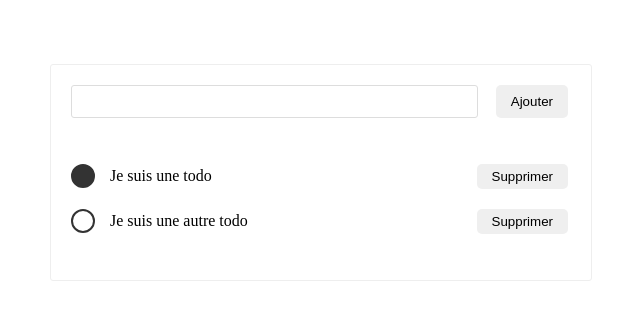
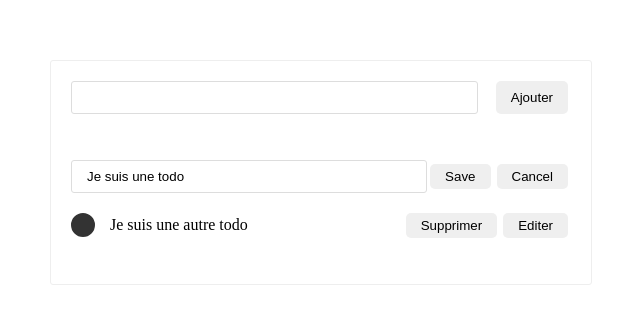
Before and after one commit to Magali-Rezeau/Practical-Work-Javascript, a website built with webpack: page TodoList/src/index.html in a window 1280 px wide. Shown: the part 228-552 px from the top of the page, without its empty margins (319-959 px from the left). Built offline with nearby package versions, Linux system fonts and the light colour scheme.

Commit message:
edit a todo

```diff
--- a/TodoList/src/index.js
+++ b/TodoList/src/index.js
@@ -7,11 +7,13 @@ const input = document.querySelector('input');
 const todos = [
   {
     text: "Je suis une todo",
-    done: true
+    done: false,
+    editMode: true
   },
   {
     text: "Je suis une autre todo",
-    done: false
+    done: true,
+    editMode: false
   }
 ];
 
@@ -24,7 +26,13 @@ form.addEventListener('submit', (event) => {
 
 const displayTodo = () => {
   const todoNode = todos.map((todo, index) => {
-    return createTodoElement(todo, index);
+    console.log(todo.editMode);
+    if(todo.editMode) {
+      return createTodoEditElement(todo, index);
+    }else {
+      return createTodoElement(todo, index);
+      console.log(todo);
+    }
   });
   ul.innerHTML = "";
   ul.append(...todoNode);
@@ -33,18 +41,24 @@ const displayTodo = () => {
 const createTodoElement = (todo, index) => {
   const li = document.createElement('li');
   const deleteButton = document.createElement('button');
+  const editButton = document.createElement('button');
   deleteButton.innerHTML = "Supprimer";
+  editButton.innerHTML = "Editer";
 
   deleteButton.addEventListener("click", event => {
     event.stopPropagation();
     deleteTodo(index);
+  });
+  editButton.addEventListener("click", event => {
+    event.stopPropagation();
+    toggleEditMode(index);
   });
 
   li.innerHTML = `
     <span class="todo${ todo.done ? " done" : ""}"></span>
     <p>${ todo.text }</p>
   `;
-  li.appendChild(deleteButton);
+  li.append(deleteButton, editButton);
 
   li.addEventListener("click", event => {
     toggleTodo(index);
@@ -53,8 +67,32 @@ const createTodoElement = (todo, index) => {
   return li;
 };
 
+const createTodoEditElement = (todo, index) => {
+  const li = document.createElement('li');
+  const input = document.createElement('input');
+  input.type = "text";
+  input.value = todo.text;
+  const saveButton = document.createElement('button');
+  saveButton.innerHTML = "Save";
+  const cancelButton = document.createElement('button');
+  cancelButton.innerHTML = "Cancel";
 
-const addTodo = (text) => {
+  saveButton.addEventListener("click", event => {
+    event.stopPropagation();
+    editTodo(index, input);
+  });
+
+  cancelButton.addEventListener("click", event => {
+    event.stopPropagation();
+    toggleEditMode(index);
+  });
+
+  li.append(input, saveButton, cancelButton);
+
+  return li;
+};
+
+const addTodo = text => {
   todos.push(
     {
       text,
@@ -64,14 +102,26 @@ const addTodo = (text) => {
   displayTodo();
 };
 
-const deleteTodo = (index) => {
+const deleteTodo = index => {
   todos.splice(index, 1);
   displayTodo();
 };
 
-const toggleTodo = (index) => {
+const toggleTodo = index => {
   todos[index].done = !todos[index].done;
   displayTodo();
 };
 
+const editTodo = (index, input) => {
+  const value = input.value;
+  todos[index].text = value;
+  todos[index].editMode = !todos[index].editMode;
+  displayTodo();
+};
+
+const toggleEditMode = index => {
+  todos[index].editMode = !todos[index].editMode;
+  displayTodo();
+}
+
 displayTodo();
--- a/TodoList/src/style.css
+++ b/TodoList/src/style.css
@@ -62,3 +62,6 @@ li .todo {
 li .todo.done {
   background: #333;
 }
+li input {
+  flex: 1;
+}
```
